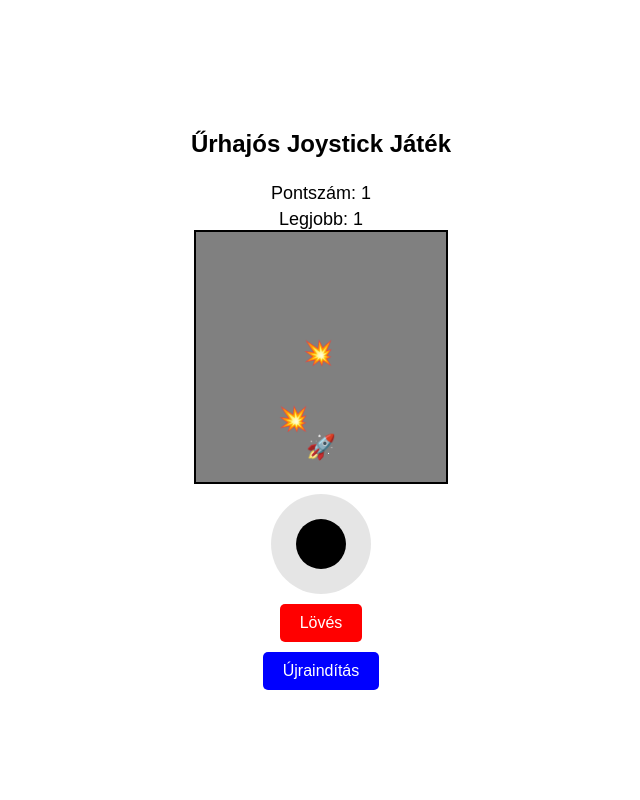
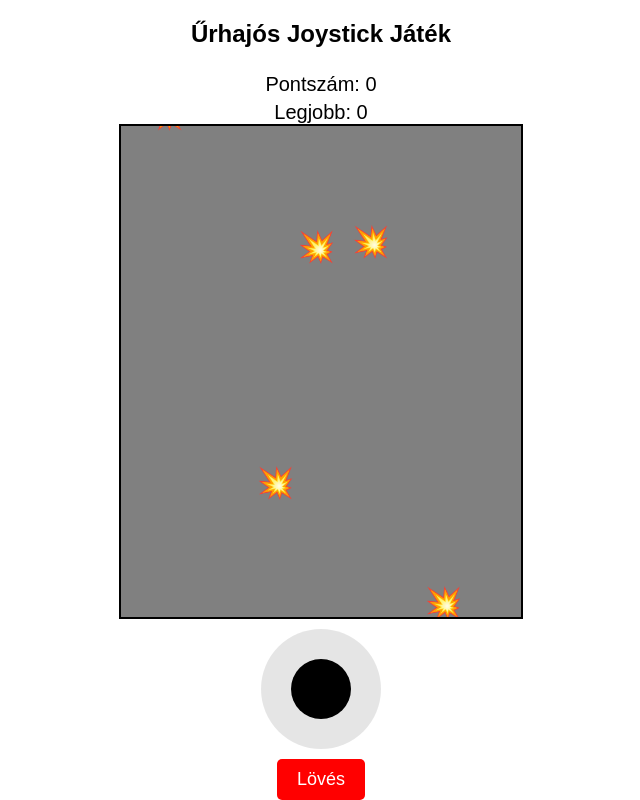
Before and after one commit to nemethlori18/Finis-j-t-k-, a plain HTML site: page index.html in a window 1280 px wide. Shown: the whole page, without its empty margins (319-959 px from the left). Drawn offline with Linux system fonts and the light colour scheme.

Commit message:
Update index.html

```diff
--- a/index.html
+++ b/index.html
@@ -17,29 +17,29 @@
             overflow: hidden;
         }
         #game {
-            width: 250px;
-            height: 250px;
+            width: 400px;
+            height: 600px;
             border: 2px solid black;
             position: relative;
             background-color: gray;
             overflow: hidden;
         }
         #ship {
-            width: 30px;
-            height: 30px;
-            font-size: 24px;
+            width: 40px;
+            height: 40px;
+            font-size: 30px;
             text-align: center;
-            line-height: 30px;
+            line-height: 40px;
             position: absolute;
-            left: 110px;
-            top: 200px;
+            left: 180px;
+            top: 500px;
         }
         .obstacle, .powerup {
-            width: 30px;
-            height: 30px;
-            font-size: 24px;
+            width: 40px;
+            height: 40px;
+            font-size: 30px;
             text-align: center;
-            line-height: 30px;
+            line-height: 40px;
             position: absolute;
         }
         .bullet {
@@ -55,8 +55,8 @@
             margin-top: 10px;
         }
         #joystick-container {
-            width: 100px;
-            height: 100px;
+            width: 120px;
+            height: 120px;
             background: rgba(0, 0, 0, 0.1);
             border-radius: 50%;
             display: flex;
@@ -64,8 +64,8 @@
             justify-content: center;
         }
         #joystick {
-            width: 50px;
-            height: 50px;
+            width: 60px;
+            height: 60px;
             background-color: black;
             border-radius: 50%;
             position: relative;
@@ -74,7 +74,7 @@
         #shoot-button, #restart-button {
             margin-top: 10px;
             padding: 10px 20px;
-            font-size: 16px;
+            font-size: 18px;
             background-color: red;
             color: white;
             border: none;
@@ -86,7 +86,7 @@
             background-color: blue;
         }
         #score, #high-score {
-            font-size: 18px;
+            font-size: 20px;
             margin-top: 5px;
         }
     </style>
@@ -116,8 +116,8 @@
         const scoreDisplay = document.getElementById("score");
         const highScoreDisplay = document.getElementById("high-score");
 
-        let shipX = 110;
-        let shipY = 200;
+        let shipX = 180;
+        let shipY = 500;
         let score = 0;
         let highScore = localStorage.getItem("highScore") || 0;
         let gameRunning = true;
@@ -133,10 +133,10 @@
             if (!gameRunning) return;
             let touch = event.touches[0];
             let rect = joystickContainer.getBoundingClientRect();
-            let deltaX = touch.clientX - (rect.left + 50);
-            let deltaY = touch.clientY - (rect.top + 50);
+            let deltaX = touch.clientX - (rect.left + 60);
+            let deltaY = touch.clientY - (rect.top + 60);
             let distance = Math.sqrt(deltaX * deltaX + deltaY * deltaY);
-            let maxDistance = 40;
+            let maxDistance = 50;
 
             if (distance > maxDistance) {
                 deltaX = (deltaX / distance) * maxDistance;
@@ -145,8 +145,8 @@
 
             joystick.style.transform = `translate(${deltaX}px, ${deltaY}px)`;
 
-            shipX = Math.max(0, Math.min(game.clientWidth - 30, shipX + deltaX * 0.2));
-            shipY = Math.max(0, Math.min(game.clientHeight - 30, shipY + deltaY * 0.2));
+            shipX = Math.max(0, Math.min(game.clientWidth - 40, shipX + deltaX * 0.2));
+            shipY = Math.max(0, Math.min(game.clientHeight - 40, shipY + deltaY * 0.2));
 
             updateShipPosition();
             event.preventDefault();
@@ -161,8 +161,8 @@
             let obstacle = document.createElement("div");
             obstacle.classList.add("obstacle");
             obstacle.innerHTML = "💥";
-            obstacle.style.left = `${Math.random() * (game.clientWidth - 30)}px`;
-            obstacle.style.top = "-30px";
+            obstacle.style.left = `${Math.random() * (game.clientWidth - 40)}px`;
+            obstacle.style.top = "-40px";
             game.appendChild(obstacle);
 
             let speed = Math.random() * 3 + 1;
@@ -173,7 +173,7 @@
                     game.removeChild(obstacle);
                     score++;
                     scoreDisplay.textContent = `Pontszám: ${score}`;
-                } else if (Math.abs(top - shipY) < 30 && Math.abs(parseInt(obstacle.style.left) - shipX) < 30) {
+                } else if (Math.abs(top - shipY) < 40 && Math.abs(parseInt(obstacle.style.left) - shipX) < 40) {
                     endGame();
                 } else {
                     obstacle.style.top = `${top + speed}px`;
@@ -187,7 +187,7 @@
             if (!gameRunning) return;
             let bullet = document.createElement("div");
             bullet.classList.add("bullet");
-            bullet.style.left = `${shipX + 12}px`;
+            bullet.style.left = `${shipX + 17}px`;
             bullet.style.top = `${shipY}px`;
             game.appendChild(bullet);
 
@@ -197,7 +197,7 @@
                 if (top < 0) {
                     game.removeChild(bullet);
                 } else {
-                    bullet.style.top = `${top - 5}px`;
+                    bullet.style.top = `${top - 7}px`;
                     requestAnimationFrame(moveBullet);
                 }
             }
@@ -216,8 +216,8 @@
 
         function restartGame() {
             game.innerHTML = '<div id="ship">🚀</div>';
-            shipX = 110;
-            shipY = 200;
+            shipX = 180;
+            shipY = 500;
             score = 0;
             scoreDisplay.textContent = "Pontszám: 0";
             gameRunning = true;
```
